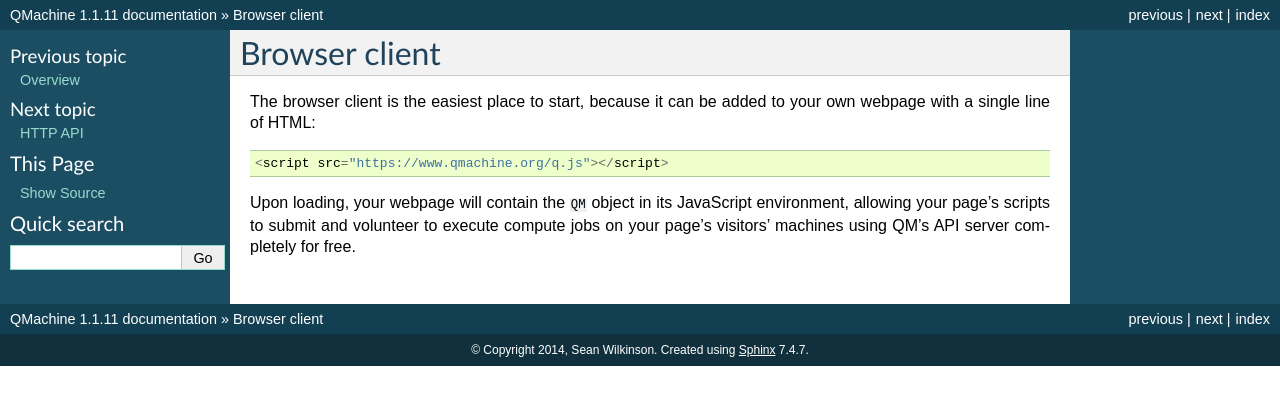
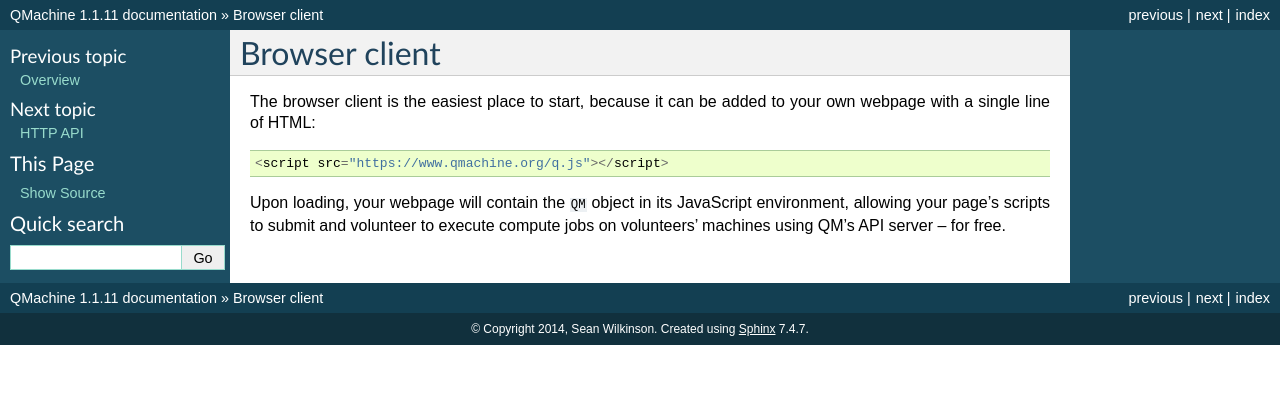
Before and after one commit to qmachine/qmachine, a Sphinx documentation site: the page built from docs/browser-client.rst, in a window 1280 px wide. Shown: the top 405 px of the page. Built offline with Sphinx 7.4.7, drawn with Linux system fonts in a browser that asks for light colours.

Commit message:
Broke a sentence up for better rhythm

```diff
--- a/docs/browser-client.rst
+++ b/docs/browser-client.rst
@@ -10,8 +10,7 @@ your own webpage with a single line of HTML:
 
 Upon loading, your webpage will contain the ``QM`` object in its JavaScript
 environment, allowing your page's scripts to submit and volunteer to execute
-compute jobs on your page's visitors' machines using QM's API server completely
-for free.
+compute jobs on volunteers' machines using QM's API server -- for free.
 
 
 .. ----------------------------
```
